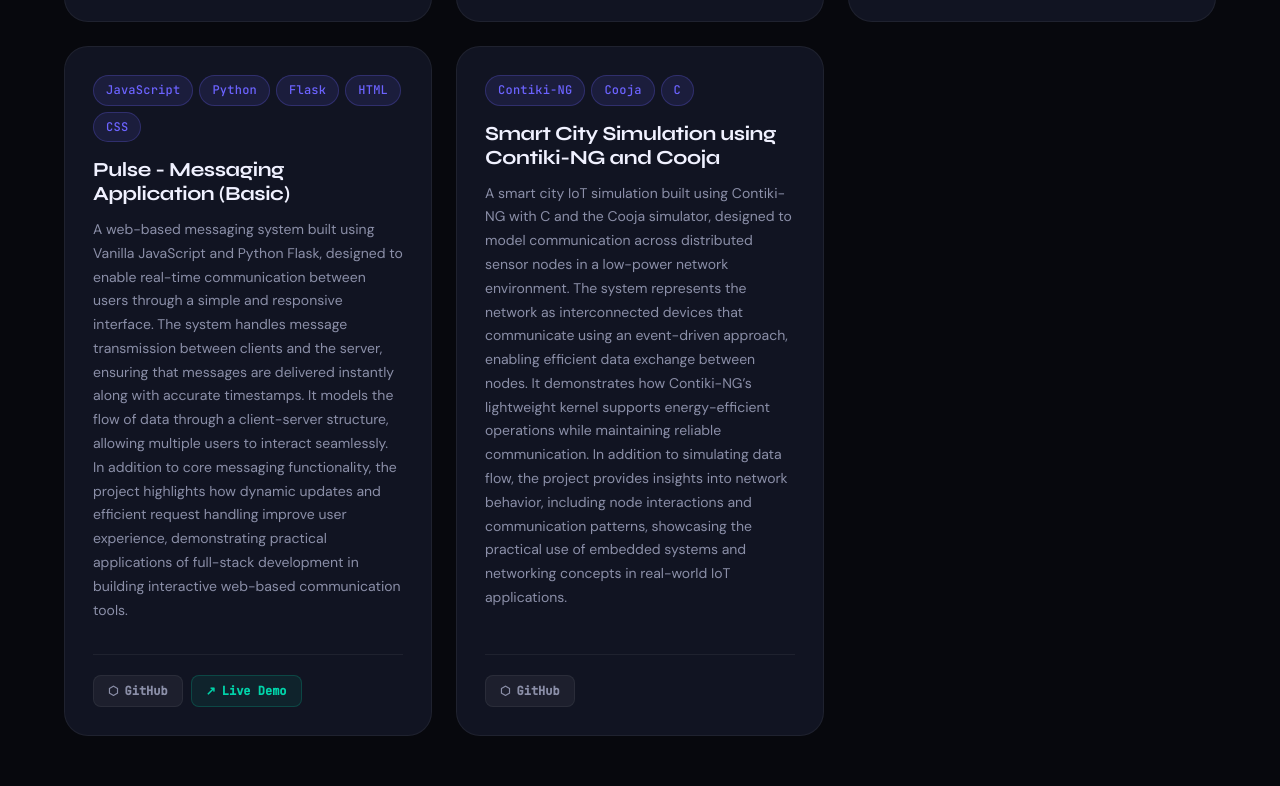
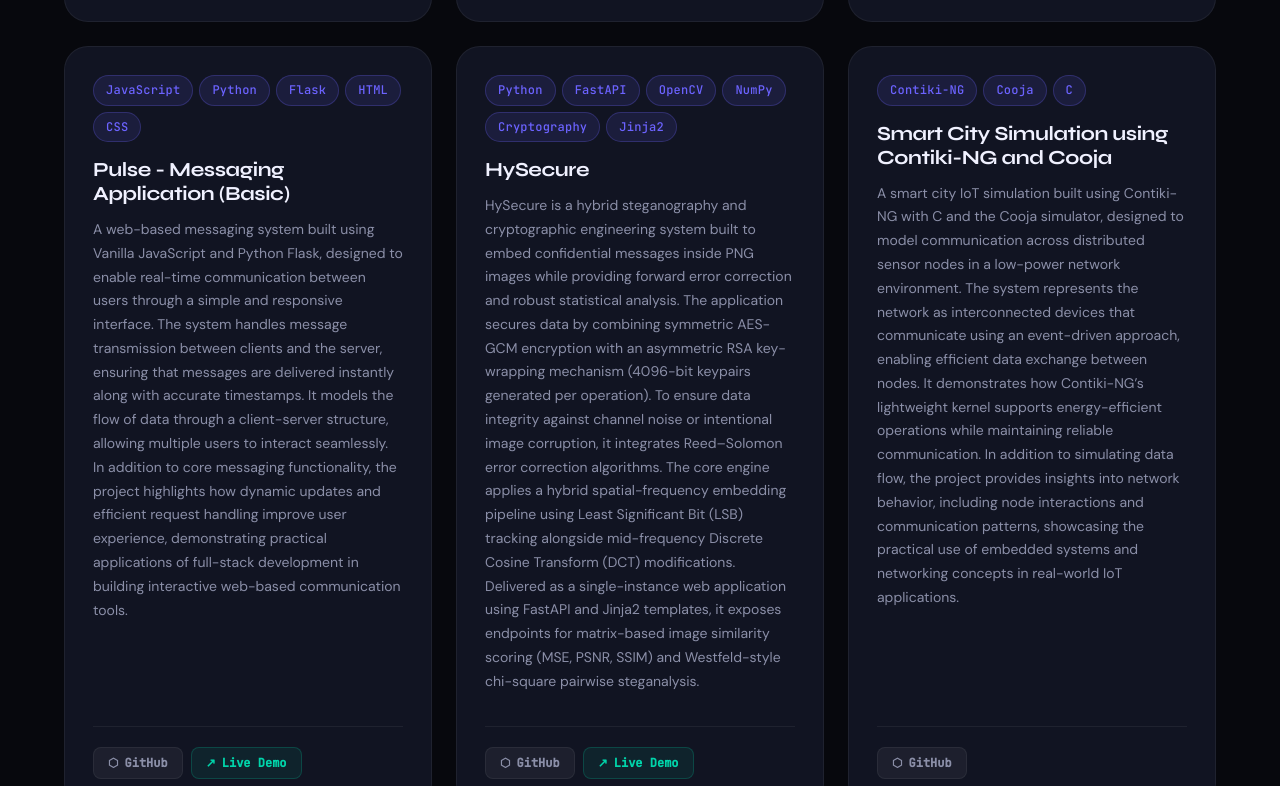
Before and after one commit to Shubankar-Sridhar/sbk-portfolio, a React (Vite) app: page / in a window 1280 px wide. Shown: the part 4459-5245 px from the top of the page. Built offline with nearby package versions, Linux system fonts and the light colour scheme; no server answers.

Commit message:
Added HySecure Project

```diff
--- a/src/data/defaultData.js
+++ b/src/data/defaultData.js
@@ -113,7 +113,17 @@ When I'm not coding, I'm contributing to open source, dancing, playing badminton
     },
 
     {
-      id: 5,
+      "id": 5,
+      "name": "HySecure",
+      "description": "HySecure is a hybrid steganography and cryptographic engineering system built to embed confidential messages inside PNG images while providing forward error correction and robust statistical analysis. The application secures data by combining symmetric AES-GCM encryption with an asymmetric RSA key-wrapping mechanism (4096-bit keypairs generated per operation). To ensure data integrity against channel noise or intentional image corruption, it integrates Reed–Solomon error correction algorithms. The core engine applies a hybrid spatial-frequency embedding pipeline using Least Significant Bit (LSB) tracking alongside mid-frequency Discrete Cosine Transform (DCT) modifications. Delivered as a single-instance web application using FastAPI and Jinja2 templates, it exposes endpoints for matrix-based image similarity scoring (MSE, PSNR, SSIM) and Westfeld-style chi-square pairwise steganalysis.",
+      "tags": ["Python", "FastAPI", "OpenCV", "NumPy", "Cryptography", "Jinja2"],
+      "github": "https://github.com/Shubankar-Sridhar/HySecure",
+      "hosted": "https://hysecure-app.onrender.com/",
+      "featured": null
+    },
+
+    {
+      id: 6,
       name: "Smart City Simulation using Contiki-NG and Cooja",
       description: "A smart city IoT simulation built using Contiki-NG with C and the Cooja simulator, designed to model communication across distributed sensor nodes in a low-power network environment. The system represents the network as interconnected devices that communicate using an event-driven approach, enabling efficient data exchange between nodes. It demonstrates how Contiki-NG’s lightweight kernel supports energy-efficient operations while maintaining reliable communication. In addition to simulating data flow, the project provides insights into network behavior, including node interactions and communication patterns, showcasing the practical use of embedded systems and networking concepts in real-world IoT applications.",
       tags: ["Contiki-NG", "Cooja", "C"],
```
